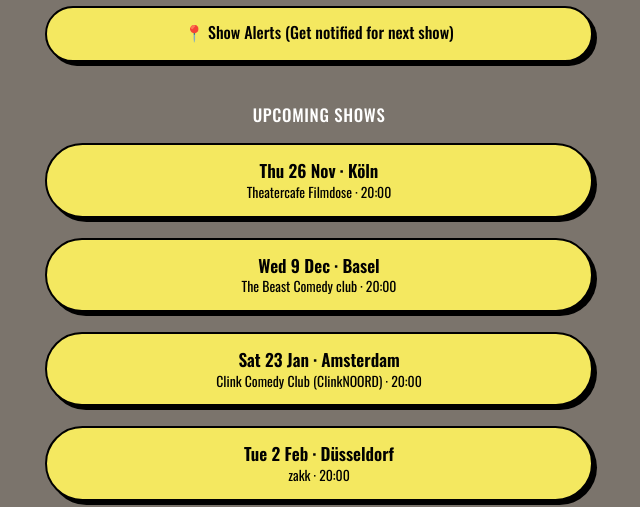
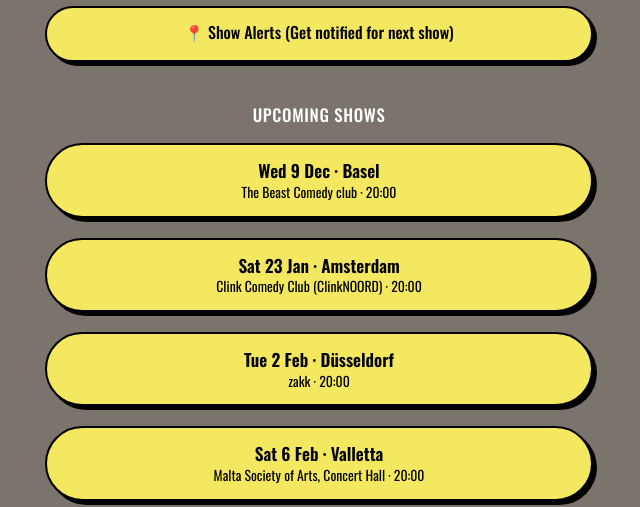
Before and after one commit to Third-Culture-Productions/tcp-ticket-redirect, a plain HTML site: page index.html in a window 1280 px wide. Shown: the part 313-820 px from the top of the page, without its empty margins (321-961 px from the left). Drawn offline with Linux system fonts and the light colour scheme.

Commit message:
Auto-update redirect targets and link page

```diff
--- a/index.html
+++ b/index.html
@@ -96,7 +96,6 @@ footer a { color: var(--text); }
 </ul>
 <h2>Upcoming Shows</h2>
 <ul class="links">
-<li><a href="https://fienta.com/american-ish-immigrant-koln-190445?utm_source=golinks&amp;utm_medium=btn&amp;utm_campaign=koln-26nov" data-umami-event="Show: Köln 26 Nov"><span class="show-date">Thu 26 Nov · Köln</span><span class="show-meta">Theatercafe Filmdose · 20:00</span></a></li>
 <li><a href="https://fienta.com/american-ish-immigrant-basel-190615?utm_source=golinks&amp;utm_medium=btn&amp;utm_campaign=basel-9dec" data-umami-event="Show: Basel 9 Dec"><span class="show-date">Wed 9 Dec · Basel</span><span class="show-meta">The Beast Comedy club · 20:00</span></a></li>
 <li><a href="https://fienta.com/american-ish-immigrant-still-undecided-amsterdam-stand-up-comedy-in-english-nya-yeanafehn?utm_source=golinks&amp;utm_medium=btn&amp;utm_campaign=amsterdam-23jan" data-umami-event="Show: Amsterdam 23 Jan"><span class="show-date">Sat 23 Jan · Amsterdam</span><span class="show-meta">Clink Comedy Club (ClinkNOORD) · 20:00</span></a></li>
 <li><a href="https://fienta.com/american-ish-immigrant-still-undecided-dusseldorf-stand-up-comedy-in-english-nya-yeanafehn?utm_source=golinks&amp;utm_medium=btn&amp;utm_campaign=dusseldorf-2feb" data-umami-event="Show: Düsseldorf 2 Feb"><span class="show-date">Tue 2 Feb · Düsseldorf</span><span class="show-meta">zakk · 20:00</span></a></li>
```
Also changed, not shown: manifest.json.
